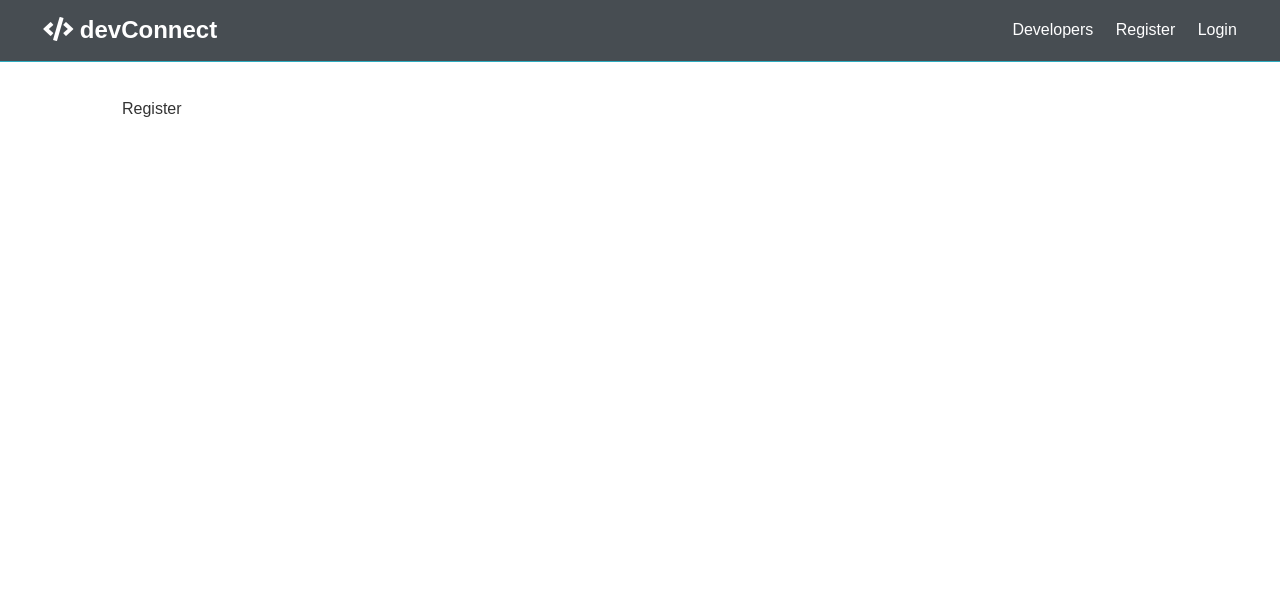
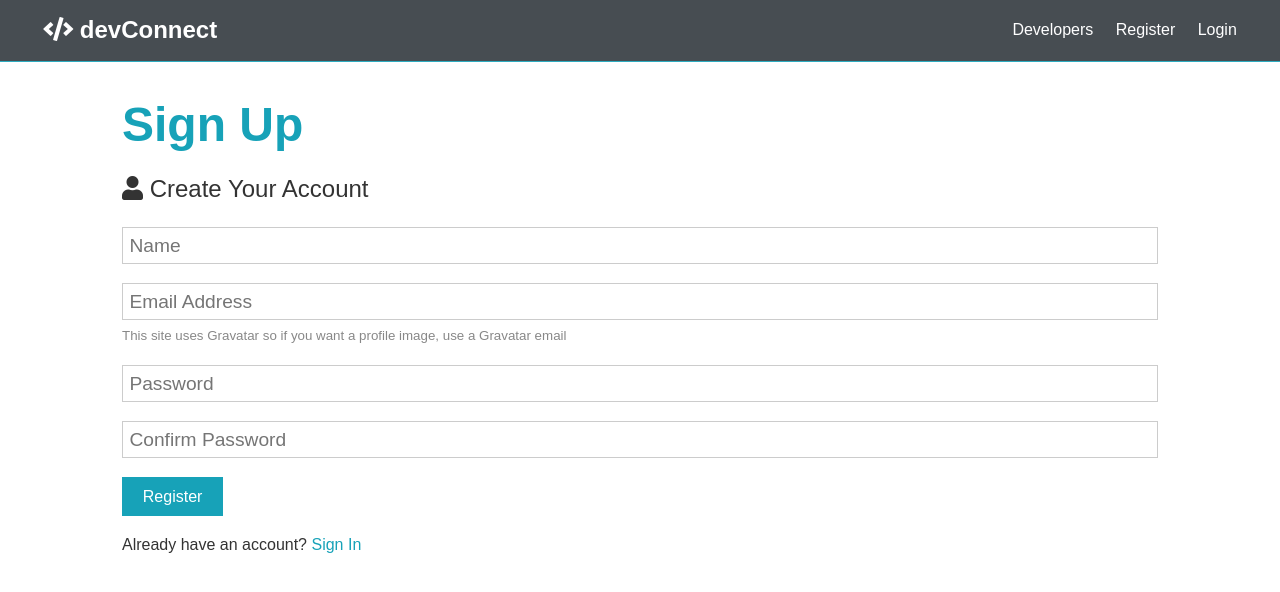
Before and after one commit to abhi10agarwal/devConnect, a React (Create React App) app in the folder client/: page /register in a window 1280 px wide. Shown: the top 592 px of the page. Built offline with nearby package versions, Linux system fonts and the light colour scheme.

Commit message:
Adding login and register

```diff
--- a/client/src/components/auth/Login.js
+++ b/client/src/components/auth/Login.js
@@ -1,6 +1,55 @@
-import React from 'react'
+import React, { Fragment, useState } from 'react'
+import { Link } from 'react-router-dom'
 
 const Login = () => {
-	return <div>Login</div>
+	const [formData, setFormData] = useState({
+		email: '',
+		password: ''
+	})
+
+	const { email, password } = formData
+	const onChange = e =>
+		setFormData({ ...formData, [e.target.name]: e.target.value })
+
+	const onSubmit = e => {
+		e.preventDefault()
+		console.log('Success')
+	}
+
+	return (
+		<Fragment>
+			<h1 className='large text-primary'>Sign In</h1>
+			<p className='lead'>
+				<i className='fas fa-user' /> Sign into Your Account
+			</p>
+			<form className='form' onSubmit={e => onSubmit(e)}>
+				<div className='form-group'>
+					<input
+						type='email'
+						placeholder='Email Address'
+						name='email'
+						value={email}
+						onChange={e => onChange(e)}
+						required
+					/>
+				</div>
+				<div className='form-group'>
+					<input
+						type='password'
+						placeholder='Password'
+						name='password'
+						value={password}
+						onChange={e => onChange(e)}
+						minLength='6'
+					/>
+				</div>
+				<input type='submit' className='btn btn-primary' value='Login' />
+			</form>
+			<p className='my-1'>
+				Don't have an account? <Link to='/register'>Sign Up</Link>
+			</p>
+		</Fragment>
+	)
 }
+
 export default Login
--- a/client/src/components/auth/Register.js
+++ b/client/src/components/auth/Register.js
@@ -1,7 +1,85 @@
-import React from 'react'
+import React, { Fragment, useState } from 'react'
+import { Link } from 'react-router-dom'
 
 const Register = () => {
-	return <div>Register</div>
+	const [formData, setFormData] = useState({
+		name: '',
+		email: '',
+		password: '',
+		password2: ''
+	})
+
+	const { name, email, password, password2 } = formData
+	const onChange = e =>
+		setFormData({ ...formData, [e.target.name]: e.target.value })
+
+	const onSubmit = e => {
+		e.preventDefault()
+		if (password !== password2) {
+			console.log('Passwords do not match')
+		} else {
+			console.log('Success')
+		}
+	}
+
+	return (
+		<Fragment>
+			<h1 className='large text-primary'>Sign Up</h1>
+			<p className='lead'>
+				<i className='fas fa-user' /> Create Your Account
+			</p>
+			<form className='form' onSubmit={e => onSubmit(e)}>
+				<div className='form-group'>
+					<input
+						type='text'
+						placeholder='Name'
+						name='name'
+						value={name}
+						onChange={e => onChange(e)}
+						required
+					/>
+				</div>
+				<div className='form-group'>
+					<input
+						type='email'
+						placeholder='Email Address'
+						name='email'
+						value={email}
+						onChange={e => onChange(e)}
+						required
+					/>
+					<small className='form-text'>
+						This site uses Gravatar so if you want a profile image, use a
+						Gravatar email
+					</small>
+				</div>
+				<div className='form-group'>
+					<input
+						type='password'
+						placeholder='Password'
+						name='password'
+						value={password}
+						onChange={e => onChange(e)}
+						minLength='6'
+					/>
+				</div>
+				<div className='form-group'>
+					<input
+						type='password'
+						placeholder='Confirm Password'
+						name='password2'
+						value={password2}
+						onChange={e => onChange(e)}
+						minLength='6'
+					/>
+				</div>
+				<input type='submit' className='btn btn-primary' value='Register' />
+			</form>
+			<p className='my-1'>
+				Already have an account? <Link to='login'>Sign In</Link>
+			</p>
+		</Fragment>
+	)
 }
 
 export default Register
```
